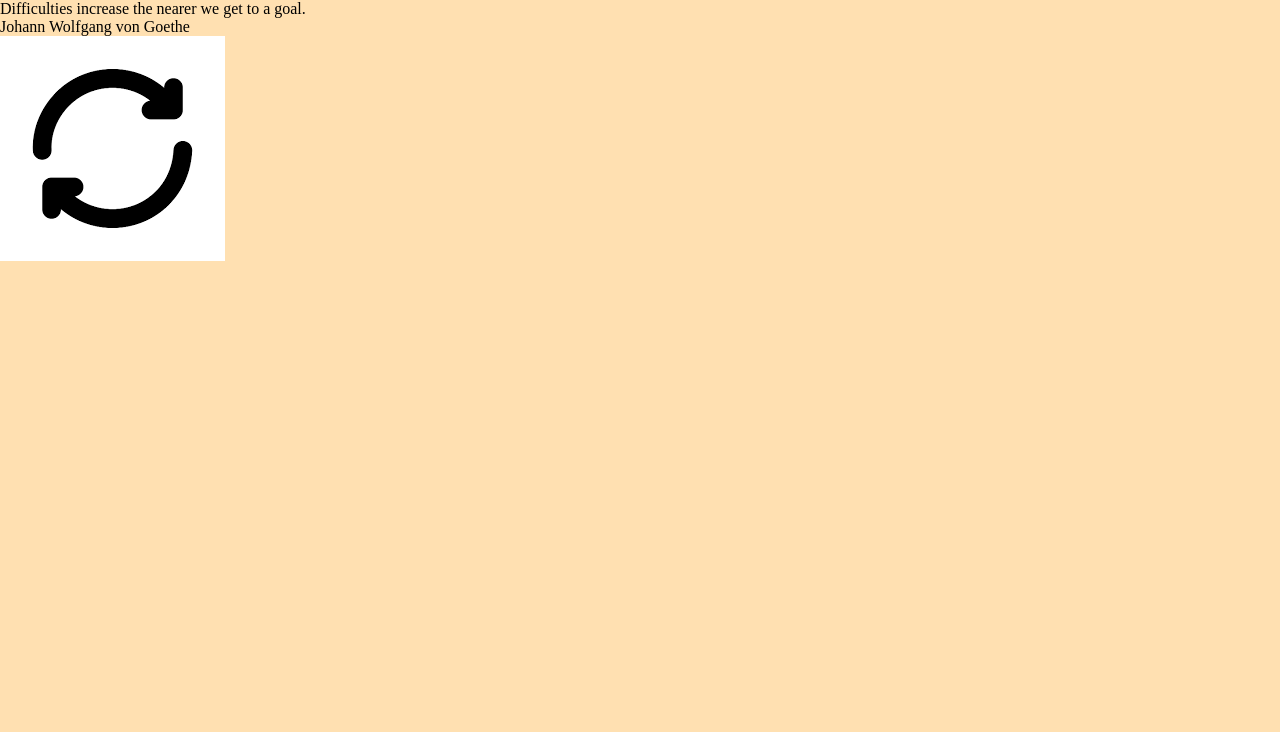
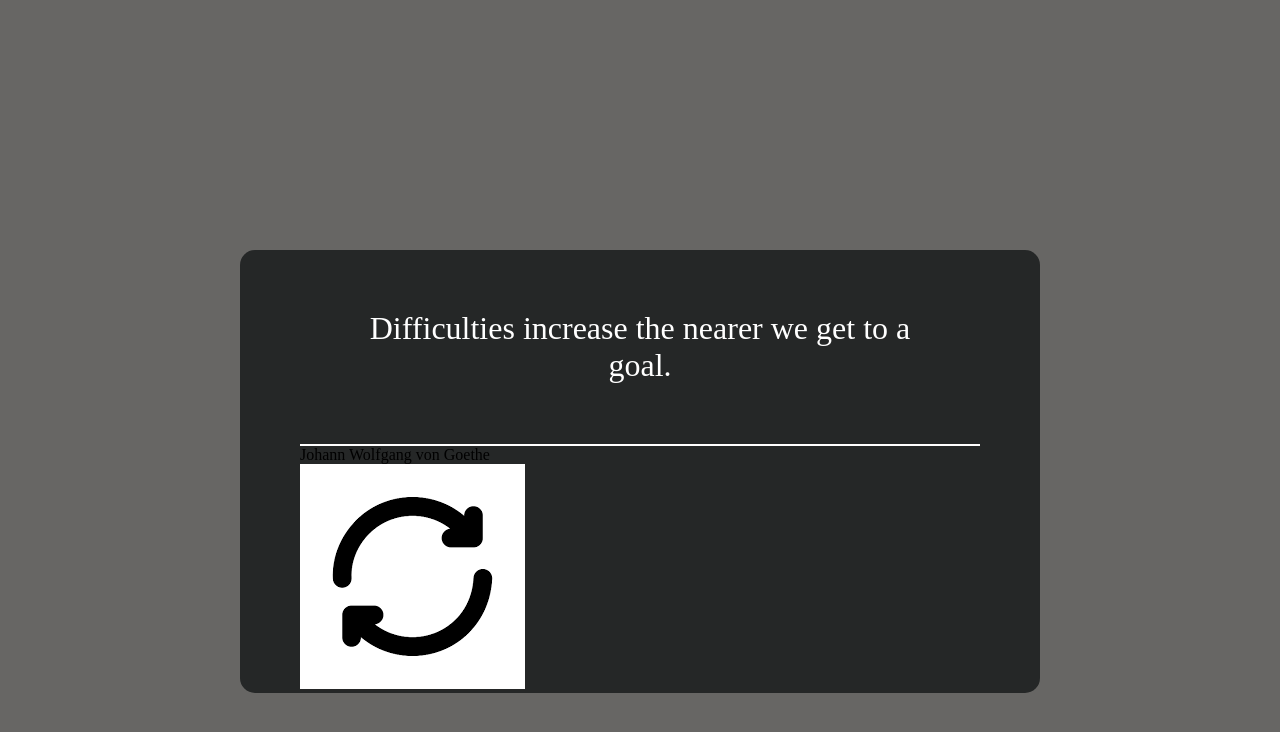
Before and after one commit to tobicodesometimes/SBA-320, a React (Vite) app: page / in a window 1280 px wide. Shown: the top 732 px of the page. Built offline with nearby package versions, Linux system fonts and the light colour scheme.

Commit message:
adding styling

```diff
--- a/src/App.css
+++ b/src/App.css
@@ -1,5 +1,5 @@
 body {
     margin: 0;
     height: 100vh;
-    background: rgb(255, 224, 177);
+    background: rgb(103, 102, 100);
 }
--- a/src/Components/RandomQuote/RandomQuote.css
+++ b/src/Components/RandomQuote/RandomQuote.css
@@ -0,0 +1,23 @@
+.container {
+    display: flex;
+    flex-direction: column;
+    align-items: center;
+    margin: auto;
+    margin-top: 250px;
+    background-color: rgb(37, 39, 39) ;
+    width: 800px;
+    border-radius: 15px;
+}
+
+.quote {
+    padding: 60px 110px;
+    color: white;
+    font-size: 32px;
+    text-align: center;
+}
+
+.line {
+    width: 680px;
+    height: 1.5px;
+    background-color: white;
+}
--- a/src/Components/RandomQuote/RandomQuote.jsx
+++ b/src/Components/RandomQuote/RandomQuote.jsx
@@ -9,7 +9,7 @@ const RandomQuote = () => {
   })
 
   return (
-    <div className='Container'>
+    <div className='container'>
       <div className="quote">{quote.text}</div>
       <div>
         <div className="line"></div>
```
